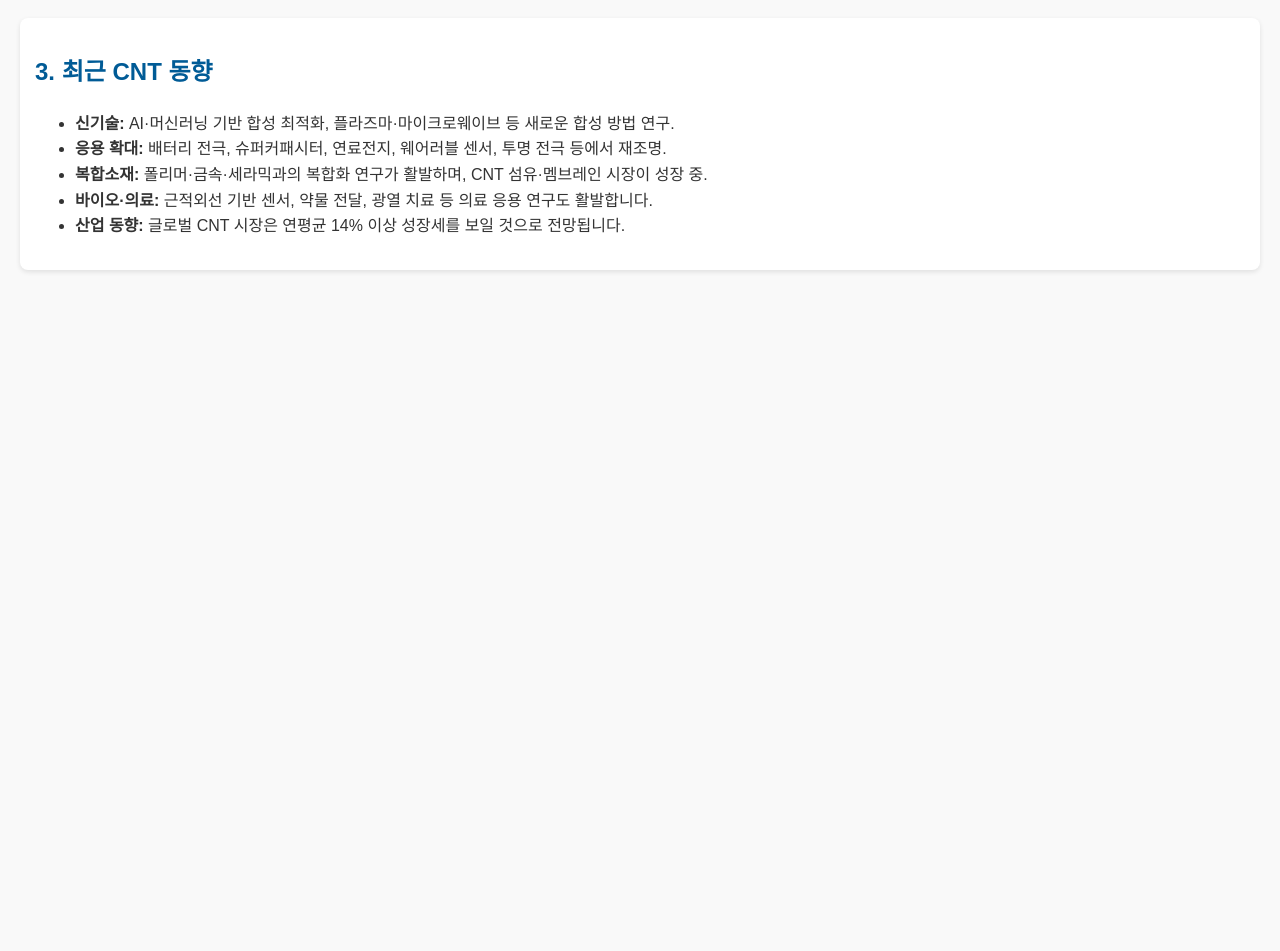
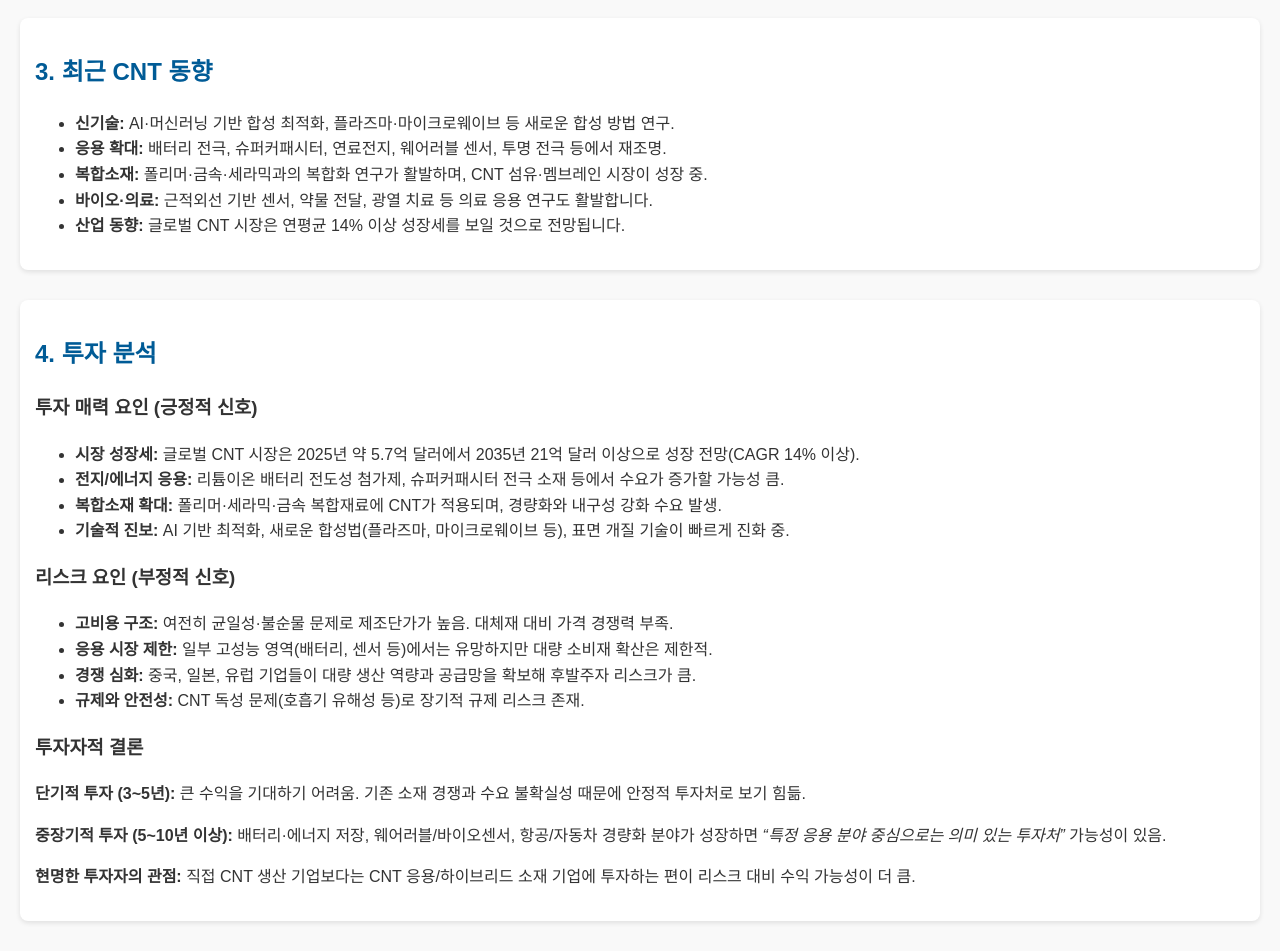
Before and after one commit to ggdodoh/CNT, a plain HTML site: page index.html in a window 1280 px wide. Shown: the part 564-1515 px from the top of the page. Before the commit the page ends 864 px from the top, so only its background shows below. Drawn offline with Linux system fonts and the light colour scheme.

Commit message:
Update index.html

```diff
--- a/index.html
+++ b/index.html
@@ -2,7 +2,7 @@
 <html lang="ko">
 <head>
   <meta charset="UTF-8">
-  <title>CNT 관련 배경과 최근 동향</title>
+  <title>CNT 관련 배경과 최근 동향 및 투자 분석</title>
   <style>
     body {
       font-family: Arial, sans-serif;
@@ -55,5 +55,29 @@
     </ul>
   </section>
 
+  <section>
+    <h2>4. 투자 분석</h2>
+    <h3>투자 매력 요인 (긍정적 신호)</h3>
+    <ul>
+      <li><strong>시장 성장세:</strong> 글로벌 CNT 시장은 2025년 약 5.7억 달러에서 2035년 21억 달러 이상으로 성장 전망(CAGR 14% 이상).</li>
+      <li><strong>전지/에너지 응용:</strong> 리튬이온 배터리 전도성 첨가제, 슈퍼커패시터 전극 소재 등에서 수요가 증가할 가능성 큼.</li>
+      <li><strong>복합소재 확대:</strong> 폴리머·세라믹·금속 복합재료에 CNT가 적용되며, 경량화와 내구성 강화 수요 발생.</li>
+      <li><strong>기술적 진보:</strong> AI 기반 최적화, 새로운 합성법(플라즈마, 마이크로웨이브 등), 표면 개질 기술이 빠르게 진화 중.</li>
+    </ul>
+
+    <h3>리스크 요인 (부정적 신호)</h3>
+    <ul>
+      <li><strong>고비용 구조:</strong> 여전히 균일성·불순물 문제로 제조단가가 높음. 대체재 대비 가격 경쟁력 부족.</li>
+      <li><strong>응용 시장 제한:</strong> 일부 고성능 영역(배터리, 센서 등)에서는 유망하지만 대량 소비재 확산은 제한적.</li>
+      <li><strong>경쟁 심화:</strong> 중국, 일본, 유럽 기업들이 대량 생산 역량과 공급망을 확보해 후발주자 리스크가 큼.</li>
+      <li><strong>규제와 안전성:</strong> CNT 독성 문제(호흡기 유해성 등)로 장기적 규제 리스크 존재.</li>
+    </ul>
+
+    <h3>투자자적 결론</h3>
+    <p><strong>단기적 투자 (3~5년):</strong> 큰 수익을 기대하기 어려움. 기존 소재 경쟁과 수요 불확실성 때문에 안정적 투자처로 보기 힘듦.</p>
+    <p><strong>중장기적 투자 (5~10년 이상):</strong> 배터리·에너지 저장, 웨어러블/바이오센서, 항공/자동차 경량화 분야가 성장하면 <em>“특정 응용 분야 중심으로는 의미 있는 투자처”</em> 가능성이 있음.</p>
+    <p><strong>현명한 투자자의 관점:</strong> 직접 CNT 생산 기업보다는 CNT 응용/하이브리드 소재 기업에 투자하는 편이 리스크 대비 수익 가능성이 더 큼.</p>
+  </section>
+
 </body>
 </html>
```
